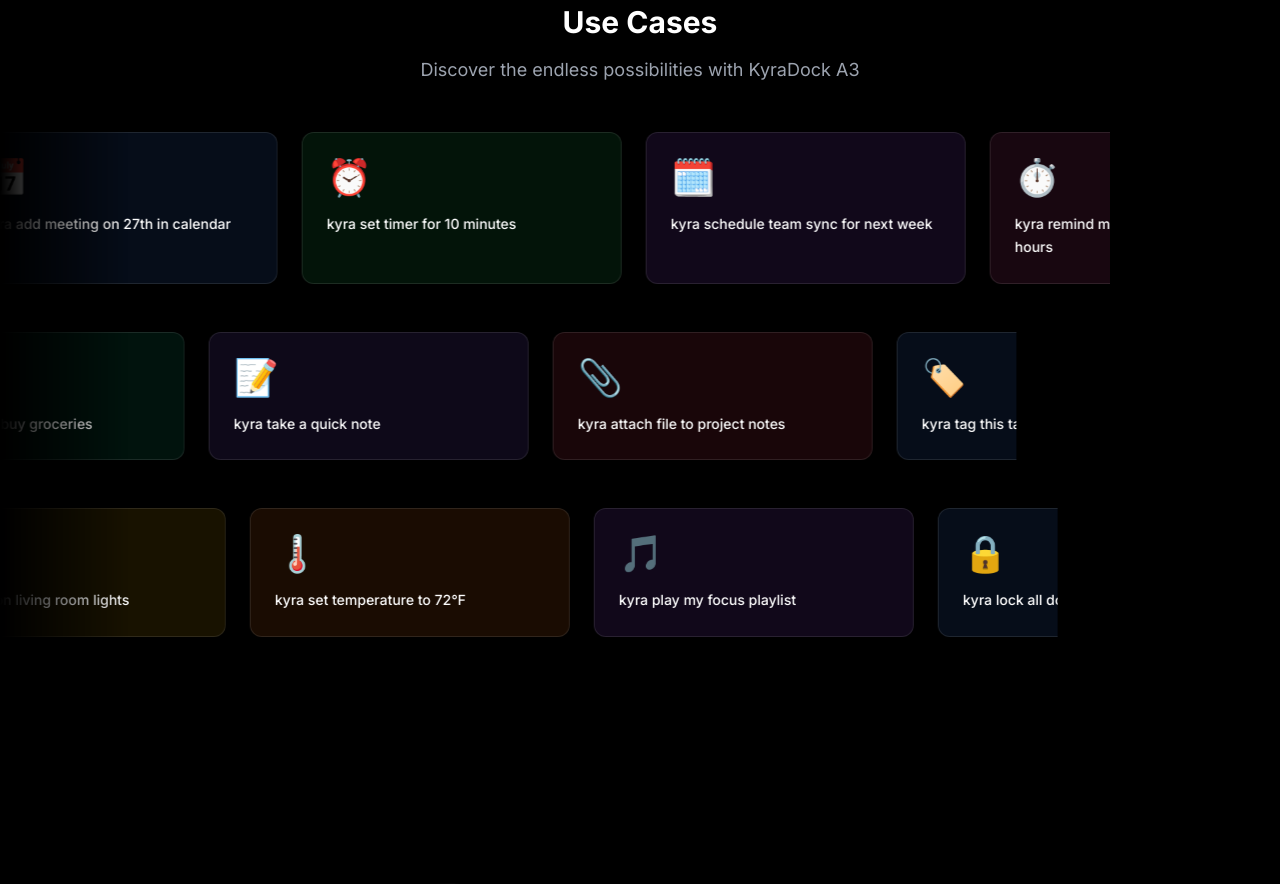
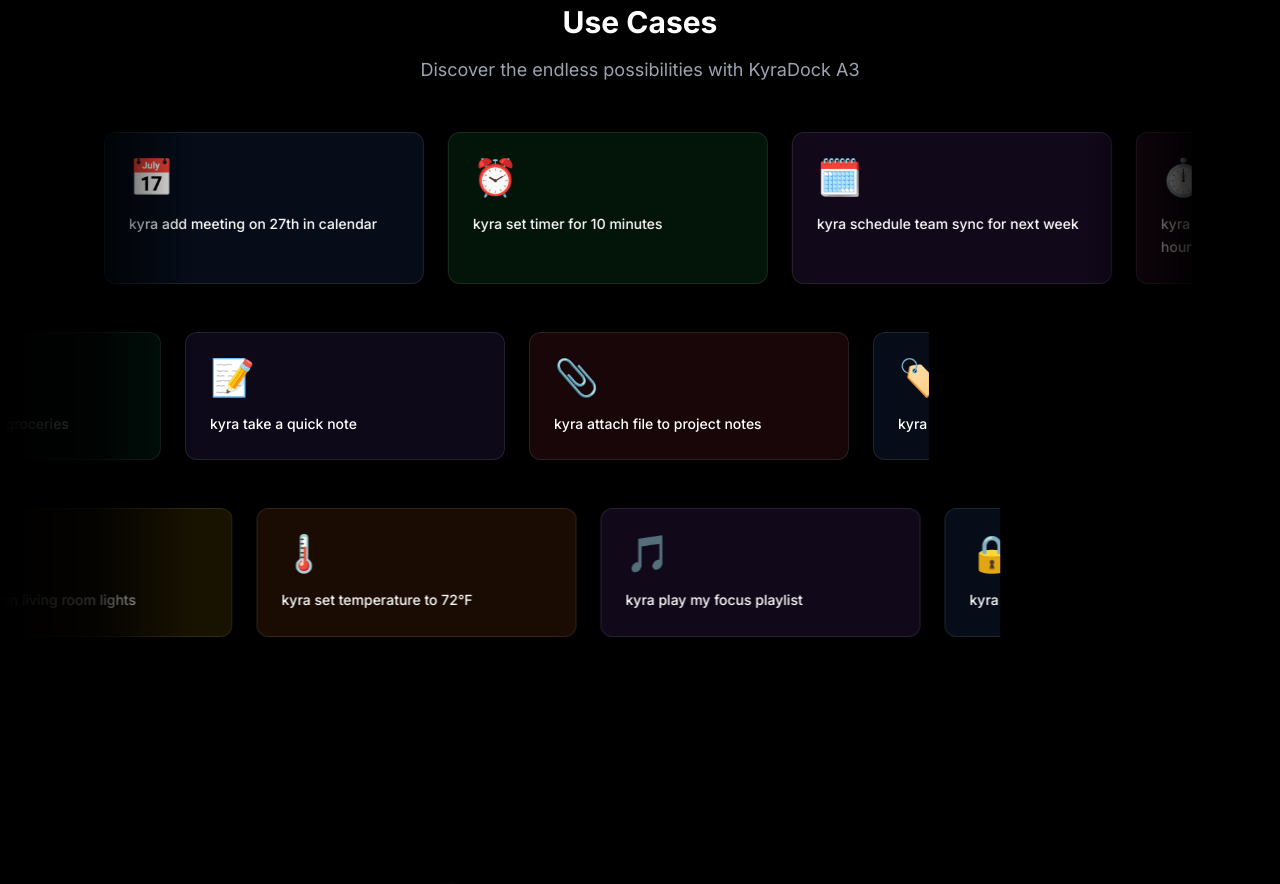
Before and after one commit to Karandev2007/kyra-showcase, a Next.js app: page / in a window 1280 px wide. Shown: the part 1580-2464 px from the top of the page. Built offline with nearby package versions, Linux system fonts and the light colour scheme; no server answers.

Commit message:
cards and bar fix

```diff
--- a/src/app/components/UseCases.tsx
+++ b/src/app/components/UseCases.tsx
@@ -67,13 +67,13 @@
       <div className="space-y-12">
         {useCaseRows.map((row, rowIndex) => (
           <div key={rowIndex} className="relative">
-            <div className="absolute left-0 top-0 bottom-0 w-32 bg-gradient-to-r from-black to-transparent z-10" />
-            <div className="absolute right-0 top-0 bottom-0 w-32 bg-gradient-to-l from-black to-transparent z-10" />
+            <div className="absolute left-0 top-0 bottom-0 w-48 bg-gradient-to-r from-black via-black/80 to-transparent z-10" />
+            <div className="absolute right-0 top-0 bottom-0 w-48 bg-gradient-to-l from-black via-black/80 to-transparent z-10" />
 
             <div
-              className="flex gap-6 overflow-hidden hover:pause px-32"
+              className="flex gap-6 overflow-hidden hover:pause px-48"
               style={{
-                animation: `scroll${rowIndex} ${25 + rowIndex * 5}s linear infinite`
+                animation: `scroll${rowIndex} ${30 + rowIndex * 5}s linear infinite`
               }}
             >
               {[...row, ...row, ...row].map((useCase, index) => (
@@ -86,16 +86,16 @@
 
       <style jsx global>{`
         @keyframes scroll0 {
-          0% { transform: translateX(-10%); }
-          100% { transform: translateX(-23.33%); }
+          0% { transform: translateX(0%); }
+          100% { transform: translateX(-33.33%); }
         }
         @keyframes scroll1 {
-          0% { transform: translateX(-23.33%); }
-          100% { transform: translateX(-10%); }
+          0% { transform: translateX(-33.33%); }
+          100% { transform: translateX(0%); }
         }
         @keyframes scroll2 {
-          0% { transform: translateX(-15%); }
-          100% { transform: translateX(-28.33%); }
+          0% { transform: translateX(-16.67%); }
+          100% { transform: translateX(-50%); }
         }
         .hover\:pause:hover {
           animation-play-state: paused;
--- a/src/app/globals.css
+++ b/src/app/globals.css
@@ -10,20 +10,23 @@
 
 /* scrollbar */
 ::-webkit-scrollbar {
-  width: 10px;
+  width: 6px;
+  height: 6px;
 }
 
 ::-webkit-scrollbar-track {
-  background: rgba(0, 0, 0, 0.3);
+  background: rgba(0, 0, 0, 0.8);
+  border-radius: 3px;
 }
 
 ::-webkit-scrollbar-thumb {
-  background: rgba(147, 51, 234, 0.5);
-  border-radius: 5px;
+  background: linear-gradient(to bottom, rgba(88, 28, 135, 0.8), rgba(126, 34, 206, 0.8));
+  border-radius: 3px;
+  transition: all 0.3s ease;
 }
 
 ::-webkit-scrollbar-thumb:hover {
-  background: rgba(147, 51, 234, 0.7);
+  background: linear-gradient(to bottom, rgba(88, 28, 135, 1), rgba(126, 34, 206, 1));
 }
 
 @keyframes blink {
```
